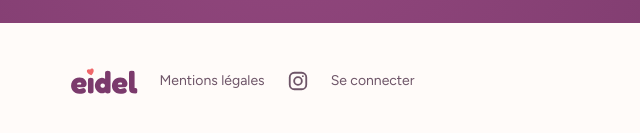
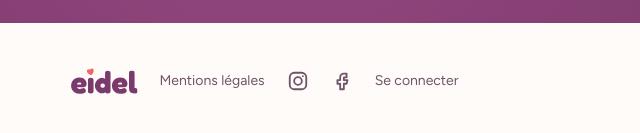
Before and after one commit to norm1723/eidel-site, a plain HTML site: page index.html in a window 1280 px wide. Shown: the part 9353-9486 px from the top of the page, 0-640 px from the left. Drawn offline with Linux system fonts and the light colour scheme.

Commit message:
Pied de page : icône Facebook
Co-Authored-By: Claude Sonnet 5.5 <noreply@anthropic.com>
Claude-Session: https://claude.ai/code/session_01HjyPGkx3bha2vUJmSTKvdJ

```diff
--- a/index.html
+++ b/index.html
@@ -530,6 +530,7 @@ footer a{text-decoration:none} footer a:hover{color:var(--plum);text-decoration:
       <svg class="logo" viewBox="-10 0 2192 909" role="img" aria-label="Eidel"><use href="#logo"/></svg>
       <a href="mentions-legales.html">Mentions légales</a>
       <a class="ig" href="https://www.instagram.com/eidel.app" rel="noopener" aria-label="Eidel sur Instagram" title="Instagram"><svg viewBox="0 0 24 24" width="22" height="22" fill="none" stroke="currentColor" stroke-width="2" stroke-linecap="round" stroke-linejoin="round" aria-hidden="true"><rect x="3" y="3" width="18" height="18" rx="5"/><circle cx="12" cy="12" r="4.2"/><circle cx="17.3" cy="6.7" r="1" fill="currentColor" stroke="none"/></svg></a>
+      <a class="ig" href="https://www.facebook.com/profile.php?id=61596694468793" rel="noopener" aria-label="Eidel sur Facebook" title="Facebook"><svg viewBox="0 0 24 24" width="22" height="22" fill="none" stroke="currentColor" stroke-width="2" stroke-linecap="round" stroke-linejoin="round" aria-hidden="true"><path d="M14 8h3V4h-3a4 4 0 0 0-4 4v3H7v4h3v6h4v-6h3l1-4h-4V8.5A.5.5 0 0 1 14 8z"/></svg></a>
       <a href="https://eidel.app/connexion">Se connecter</a>
     </div>
   </div>
```
Also changed, not shown: mentions-legales.html (+1 -0 lines).
